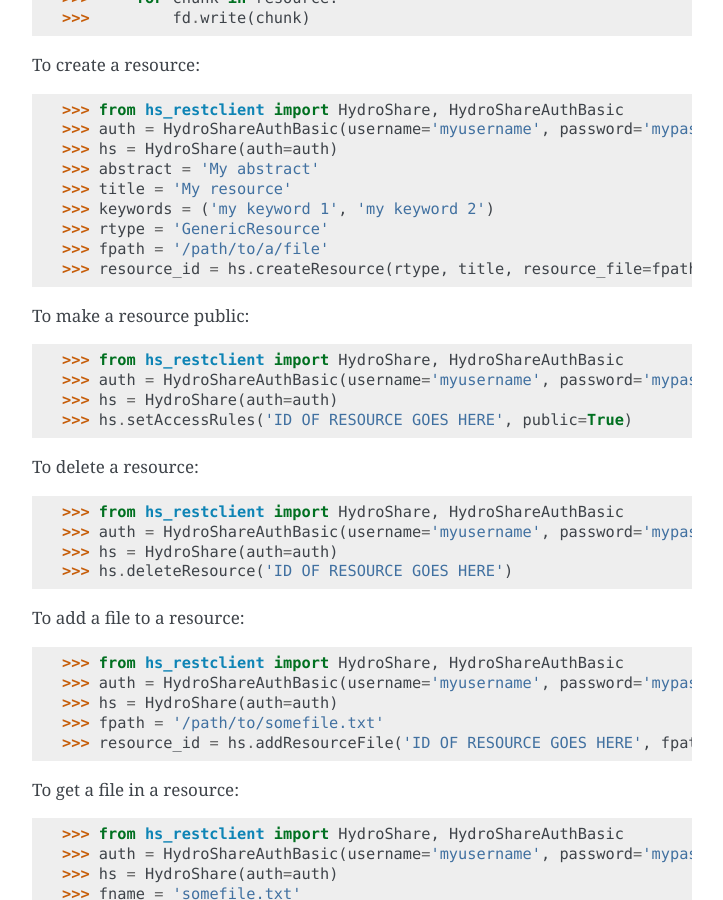
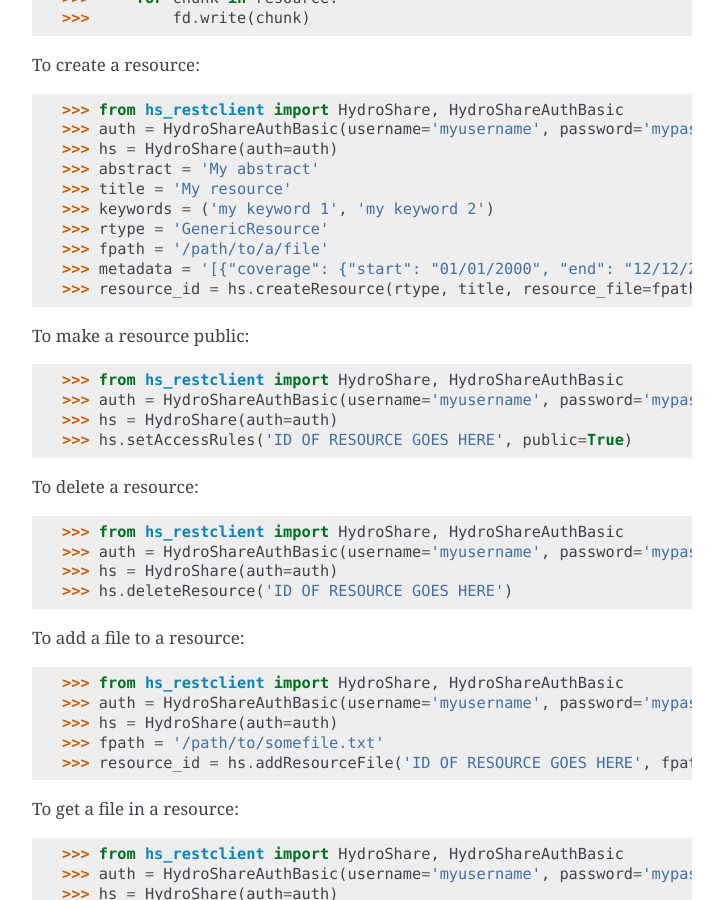
Before and after one commit to hydroshare/hs_restclient, a Sphinx documentation site: the page built from docs/index.rst, in a window 1280 px wide and 900 px high, scrolled down 3198 px. Shown: the whole window, without its empty margins (388-1111 px from the left). Built offline with Sphinx 7.4.7, drawn with Linux system fonts in a browser that asks for light colours.

```diff
--- a/docs/index.rst
+++ b/docs/index.rst
@@ -163,7 +163,8 @@ To create a resource:
     >>> keywords = ('my keyword 1', 'my keyword 2')
     >>> rtype = 'GenericResource'
     >>> fpath = '/path/to/a/file'
-    >>> resource_id = hs.createResource(rtype, title, resource_file=fpath, keywords=keywords, abstract=abstract)
+    >>> metadata = '[{"coverage": {"start": "01/01/2000", "end": "12/12/2010", "type": "period"}}, {"creator": {"name": "John Smith"}}, {"creator": {"name": "Lisa Miller"}}]'
+    >>> resource_id = hs.createResource(rtype, title, resource_file=fpath, keywords=keywords, abstract=abstract, metadata=metadata)
 
 To make a resource public:
 
```
Also changed, not shown: RELEASE_NOTES.md (+4 -0 lines).
